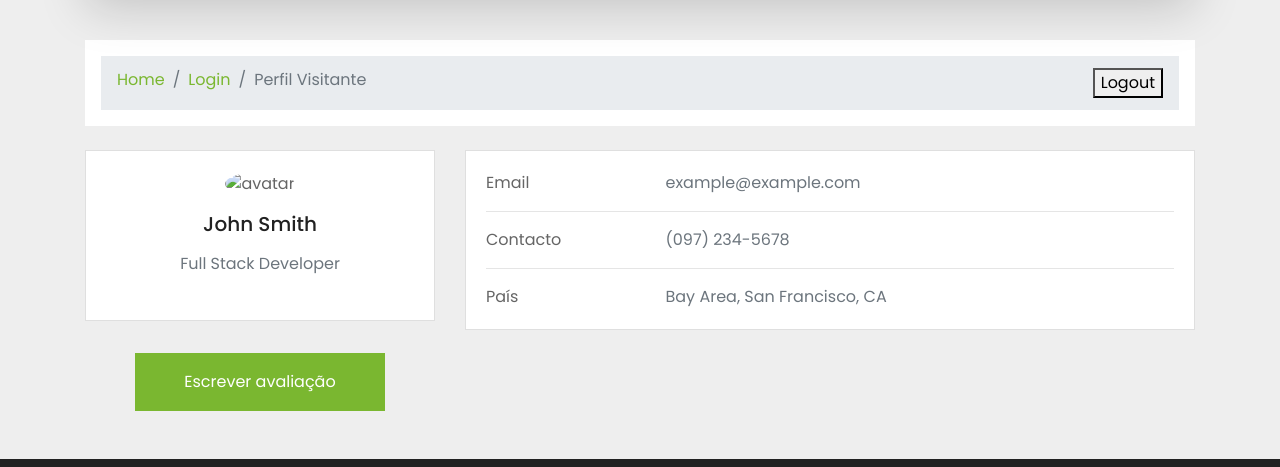
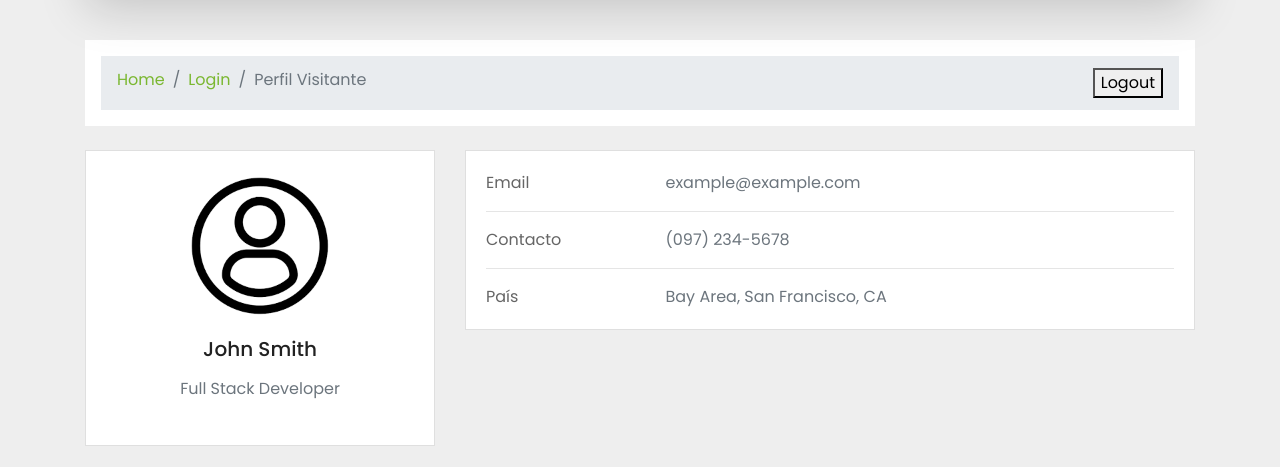
Before and after one commit to ruicoelhor22/ExploreMakers, a plain HTML site: page perfil.html in a window 1280 px wide. Shown: the part 148-615 px from the top of the page. Drawn offline with nearby package versions, Linux system fonts and the light colour scheme; files that its build step writes are made by us from their sources; the site is published under a folder, as on GitHub Pages, so addresses that start at the root find nothing; a script that the page names is missing.

Commit message:
Update perfil.html

```diff
--- a/perfil.html
+++ b/perfil.html
@@ -130,7 +130,7 @@
         <div class="col-lg-4">
           <div class="card mb-4">
             <div class="card-body text-center">
-              <img src="/img/user.png" alt="avatar" class="rounded-circle img-fluid" style="width: 150px;">
+              <img src="img/user.png" alt="avatar" class="rounded-circle img-fluid" style="width: 150px;">
               <h5 class="my-3" id="nome">John Smith</h5>
               <p class="text-muted mb-4" id="profissao">Full Stack Developer</p>
 
```
